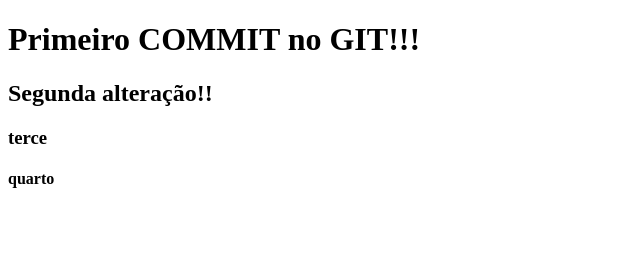
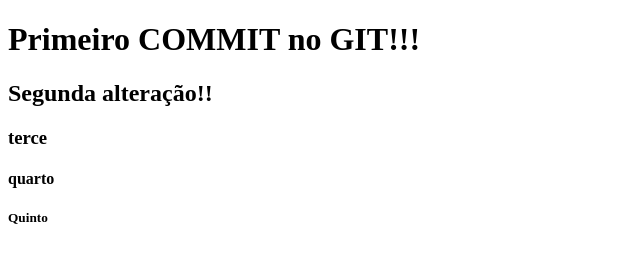
Before and after one commit to ericosantiago/hello-world, a plain HTML site: page index.html in a window 1280 px wide. Shown: the full height of the page, 0-640 px from the left. Drawn offline with Linux system fonts and the light colour scheme.

Commit message:
Update index.html

```diff
--- a/index.html
+++ b/index.html
@@ -10,6 +10,7 @@
     <h2>Segunda alteração!!</h2>
     <h3>terce</h3>
     <h4>quarto</h4>
+    <h5>Quinto</h5>
 
 </body>
 </html>
```
